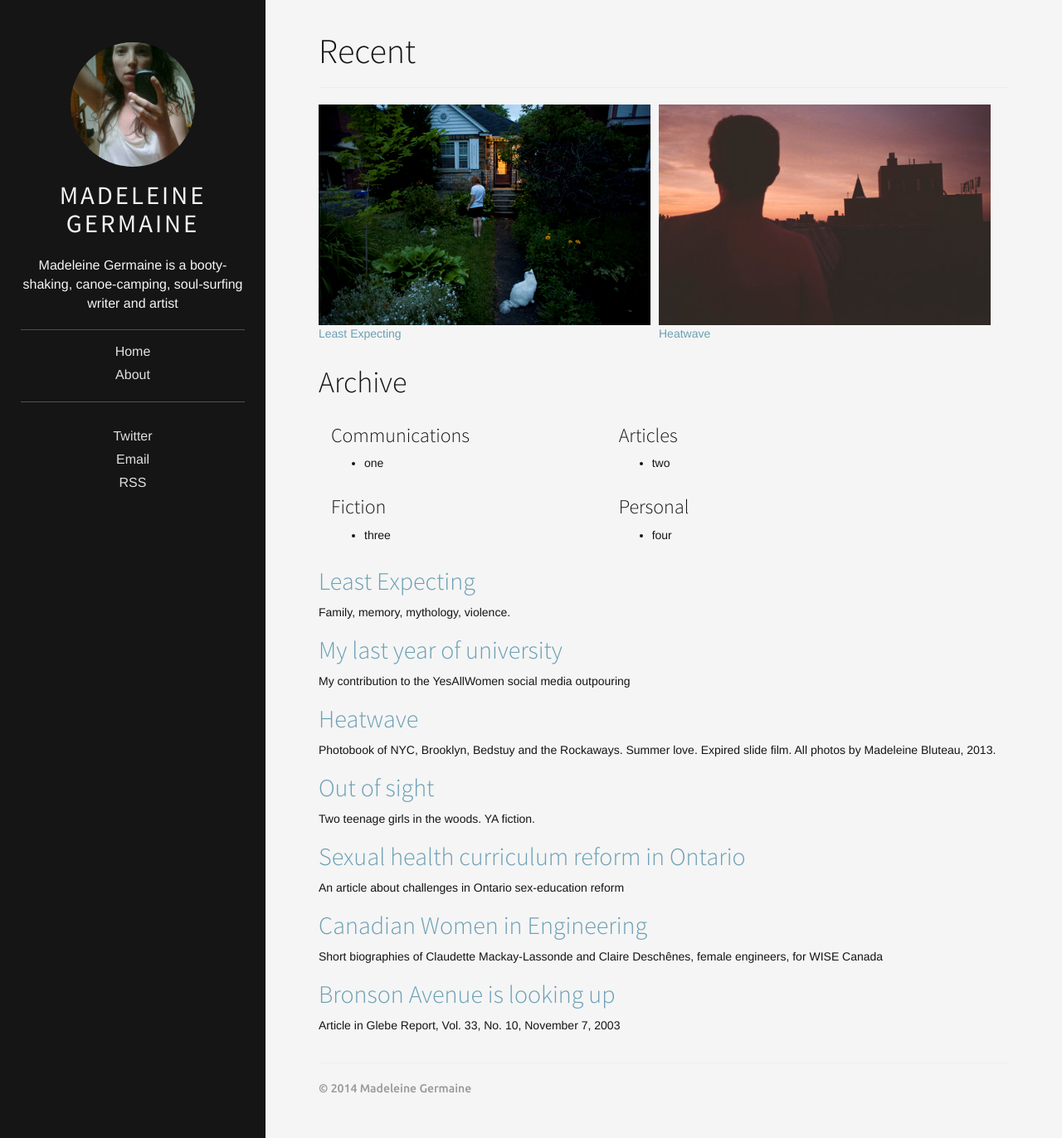
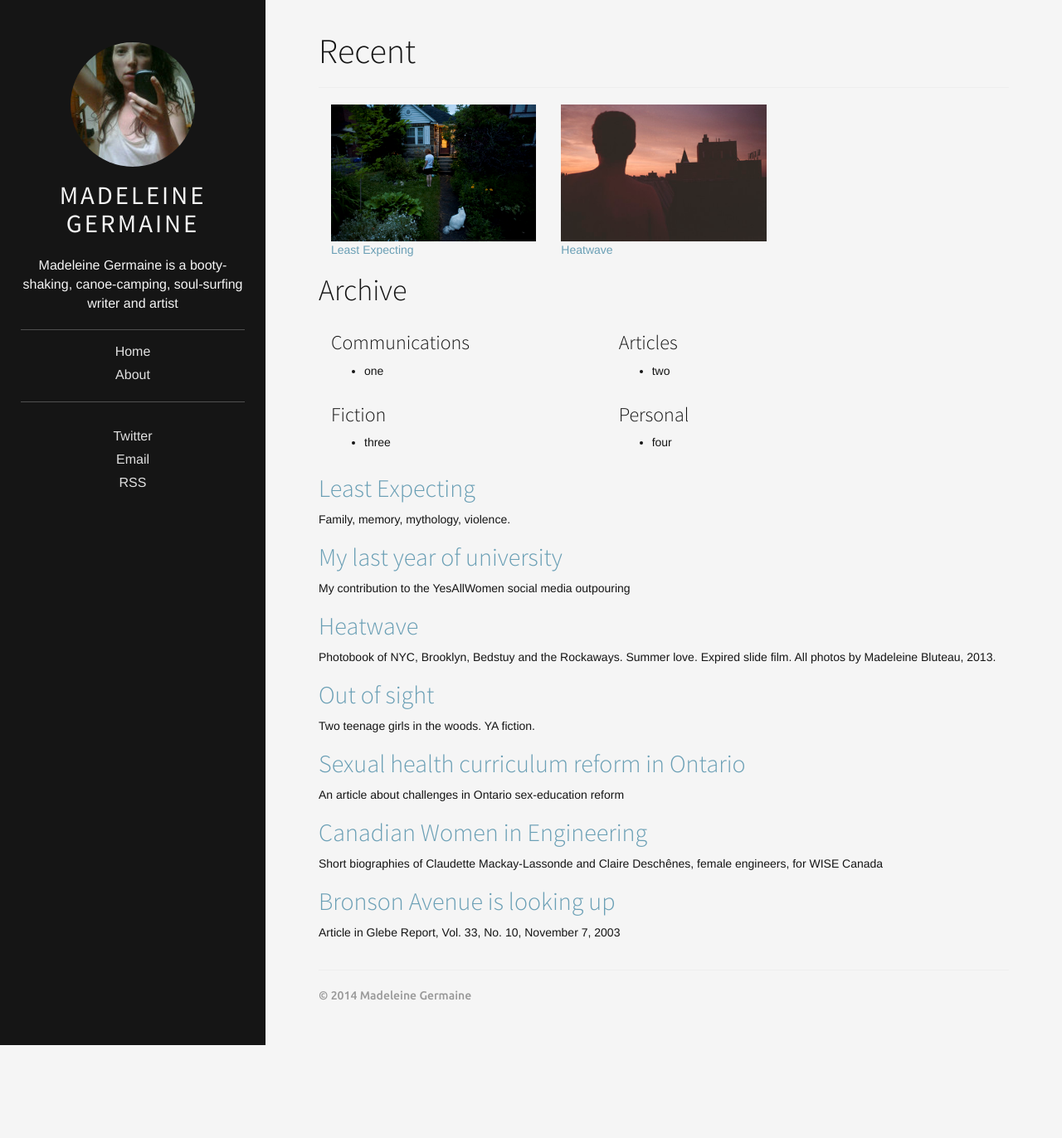
Before and after one commit to madeleinegermaine/madeleinegermaine, a Jekyll site: the page built from index.html, in a window 1280 px wide and 1372 px high. Shown: the whole window at 83% size. Built offline with Jekyll 4.4.1, drawn with Linux system fonts in a browser that asks for light colours; the list of posts is cut into pages by our own code.

Commit message:
Update index.html

```diff
--- a/index.html
+++ b/index.html
@@ -7,18 +7,22 @@
 
 <section>
   <article>
-      <figure class="promo">
+    <div class="col-sm-4">
+      <figure>
           <a href="/personal/2014/07/12/least-expecting.html">
           <img src="/assets/media/least-expecting.jpg">
           <figcaption>Least Expecting</figcaption>
           </a>
       </figure>
-      <figure class="promo">
+    </div>
+    <div class="col-sm-4">
+      <figure>
           <a href="/personal/2014/05/22/heatwave.html">
           <img src="/assets/media/heatwave.jpg">
           <figcaption>Heatwave</figcaption>
           </a>
       </figure>
+    </div>
     <div class="clearfix"></div>
   </article>
 </section>
```
